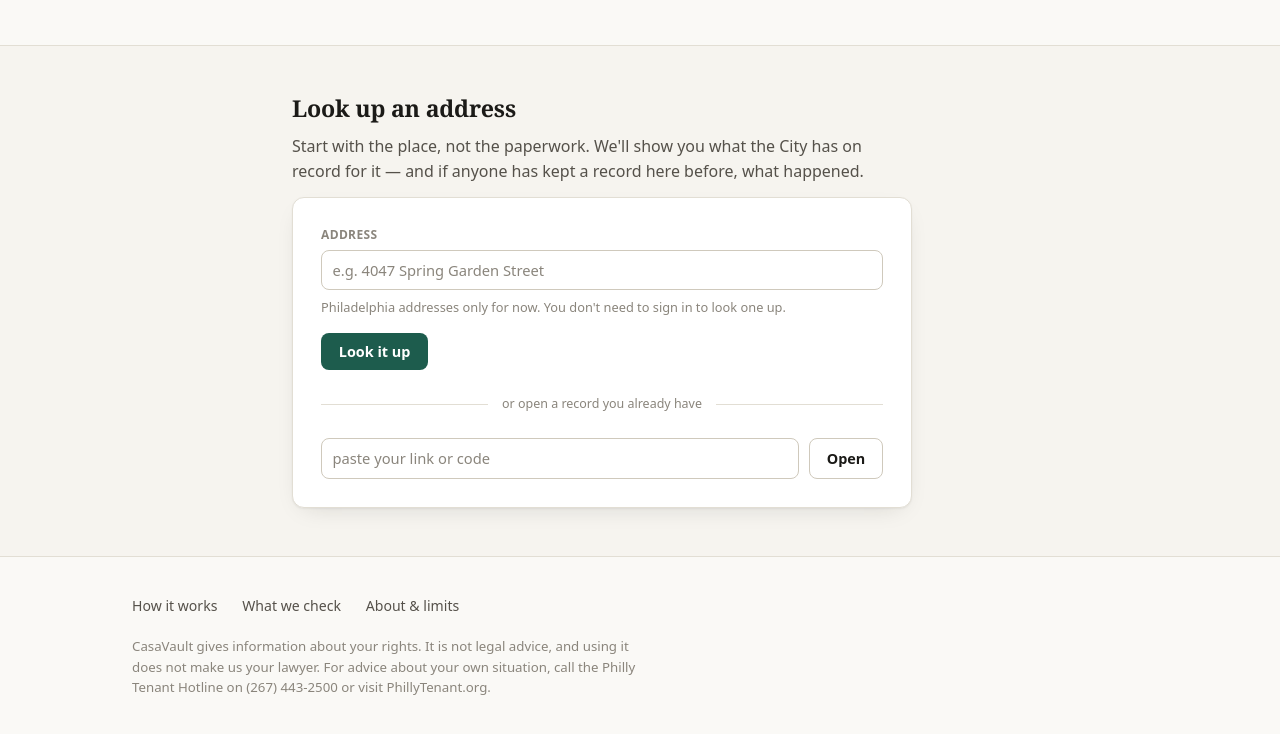
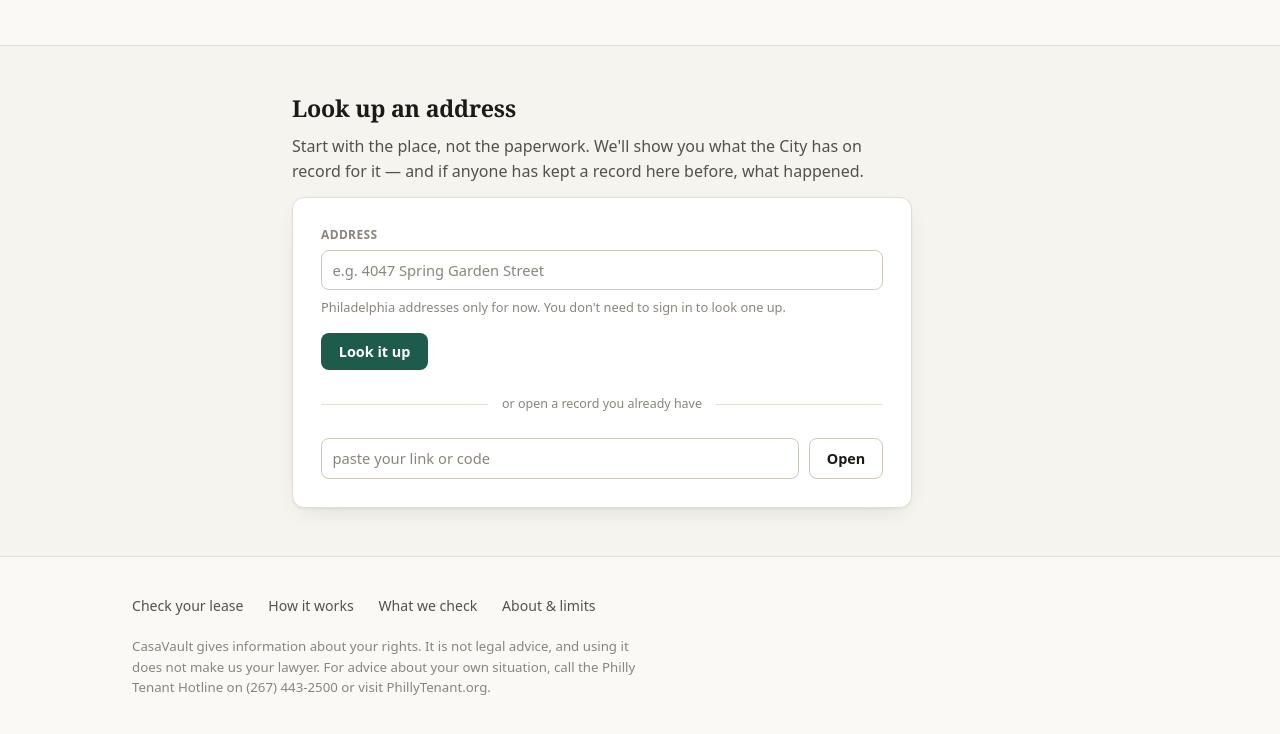
Before and after one commit to deka1105/CasaVault, a plain HTML site: page static/index.html in a window 1280 px wide. Shown: the part 899-1633 px from the top of the page. Drawn offline with Linux system fonts and the light colour scheme; no server answers.

Commit message:
auto-push: index.html, index.html, index.html, index.html [2026-09-27 16:20:16]

```diff
--- a/static/index.html
+++ b/static/index.html
@@ -127,6 +127,7 @@
       <footer class="site-footer">
         <div class="wrap">
           <nav class="site-nav" aria-label="Footer">
+            <a href="/check-your-lease/">Check your lease</a>
             <a href="/how-it-works/">How it works</a>
             <a href="/what-we-check/">What we check</a>
             <a href="/about/">About &amp; limits</a>
```
Also changed, not shown: static/about/index.html (+1 -0 lines), static/property/index.html (+1 -0 lines), static/what-we-check/index.html (+1 -0 lines).
